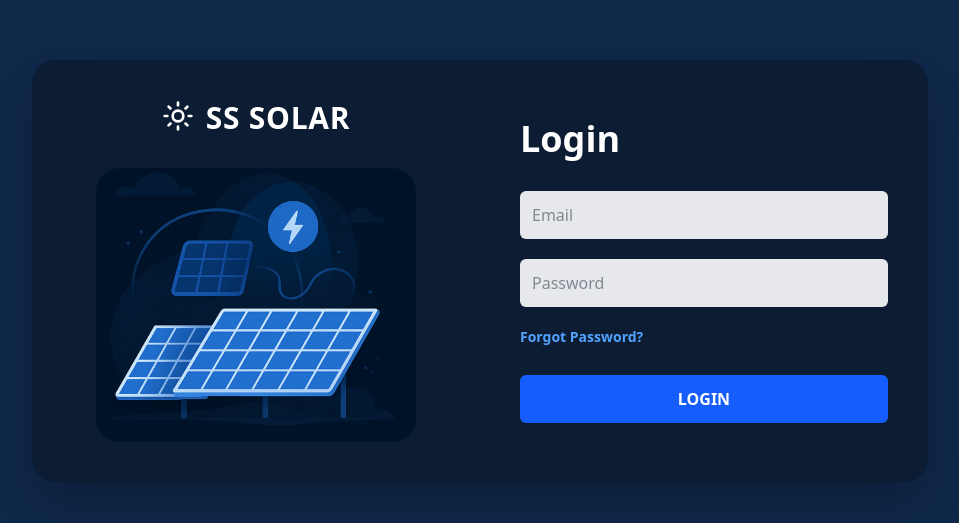
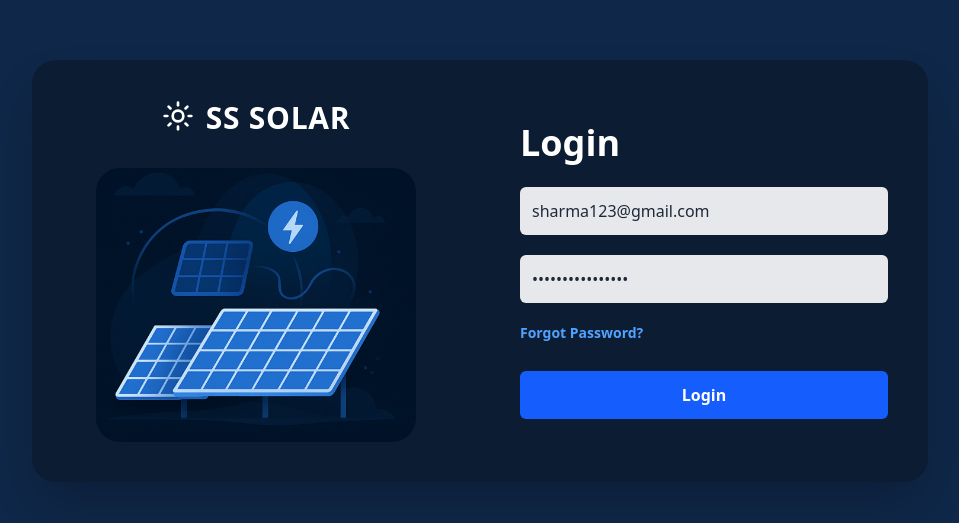
Before and after one commit to NitanSharma/SS-Solar-Management-System, a React app in the folder frontend/: page / in a window 1280 px wide. Shown: the part 129-652 px from the top of the page, without its empty margins (160-1119 px from the left). Built offline with nearby package versions, Linux system fonts and the light colour scheme; the HTML template or start-up script is replaced by a standard one.

Commit message:
Ui feedback in loginpage done

```diff
--- a/frontend/src/pages/LoginPage.jsx
+++ b/frontend/src/pages/LoginPage.jsx
@@ -1,42 +1,76 @@
 import { useState } from "react";
-import { Sun } from "lucide-react";
-import axios from 'axios'
+import { Sun, AlertCircle, CheckCircle } from "lucide-react";
+import axios from "axios";
 import { useNavigate } from "react-router-dom";
 
 export default function LoginPage() {
+  const [email, setEmail] = useState("sharma123@gmail.com");
+  const [password, setPassword] = useState("tiger123sharmaA@");
 
-  const [email, setEmail] = useState("");
-  const [password, setPassword] = useState("");
+  // States for UI feedback
+  const [isLoading, setIsLoading] = useState(false);
+  const [error, setError] = useState("");
+  const [success, setSuccess] = useState("");
 
   const navigate = useNavigate();
 
+  // Reset messages when user types
+  const handleInputChange = (setter) => (e) => {
+    setter(e.target.value);
+    setError("");
+    setSuccess("");
+  };
+
   const submitHandler = async (e) => {
-      e.preventDefault();
-      const admin ={
-        email: email,
-        password: password
-      }
-      console.log(admin);
-      const response = await axios.post(`${import.meta.env.VITE_BASE_URL}/admin/login`, admin);
+    e.preventDefault();
 
-      if(response.status === 200){
-        const data = response.data;
-        console.log(data);
-        // setCaptain(data.token);
-        localStorage.setItem('token', data.token);
-        navigate('/dashboard')
-      }
+    // 1. Client-side Validation (Save server resources)
+    if (!email || !password) {
+      setError("Please fill in all fields.");
+      return;
+    }
 
-      setEmail('');
-      setPassword('');
+    setIsLoading(true);
+    setError("");
+    setSuccess("");
+
+    try {
+      const admin = { email, password };
+
+      const response = await axios.post(
+        `${import.meta.env.VITE_BASE_URL}/admin/login`,
+        admin
+      );
+      console.log(response.data);
+      // 2. Success Handling
+      setSuccess("Login Successful! Redirecting...");
+      localStorage.setItem("token", response.data.token);
+
+      // Slight delay so user sees the success message before redirect
+      setTimeout(() => {
+        navigate("/dashboard");
+      }, 1500);
+
+    } catch (err) {
+      // 3. Robust Error Handling
+      // If server sends a message (like "Invalid credentials"), show that.
+      // Otherwise show a generic error.
+      const errorMessage =
+        err.response?.data?.message ||
+        "Something went wrong. Please try again.";
+      setError(errorMessage);
+      console.error("Login Error:", err);
+    } finally {
+      // 4. Always turn off loading, even if error occurs
+      setIsLoading(false);
     }
+  };
 
   return (
     <div className="min-h-screen flex items-center justify-center bg-[#0f2748]">
+      <div className="bg-[#0b1c33] rounded-3xl flex flex-col md:flex-row overflow-hidden shadow-2xl max-w-4xl w-full">
 
-      <div className="bg-[#0b1c33] rounded-3xl flex flex-col md:flex-row overflow-hidden shadow-2xl max-w-4xl w-full">
         {/* Left Illustration Section */}
-
         <div className="md:w-1/2 flex flex-col justify-center items-center text-white p-10 ">
           <div className="flex gap-3 mb-8">
             <Sun className="w-8 h-8" />
@@ -50,19 +84,31 @@ export default function LoginPage() {
         </div>
 
         {/* Right Login Section */}
-        <div className="md:w-1/2  flex flex-col justify-center p-10">
-          <h2 className="text-white text-4xl font-semibold mb-8">Login</h2>
+        <div className="md:w-1/2 flex flex-col justify-center p-10">
+          <h2 className="text-white text-4xl font-semibold mb-6">Login</h2>
 
-          <form className="flex flex-col gap-5" onSubmit={(e) => submitHandler(e)}>
+          {/* 5. Dynamic Feedback Messages */}
+          {error && (
+            <div className="flex items-center gap-2 p-3 mb-4 text-sm text-red-500 bg-red-100/10 border border-red-500/20 rounded-md">
+              <AlertCircle size={16} />
+              <span>{error}</span>
+            </div>
+          )}
+          {success && (
+            <div className="flex items-center gap-2 p-3 mb-4 text-sm text-green-500 bg-green-100/10 border border-green-500/20 rounded-md">
+              <CheckCircle size={16} />
+              <span>{success}</span>
+            </div>
+          )}
+
+          <form className="flex flex-col gap-5" onSubmit={submitHandler}>
             <div>
               <input
                 type="email"
                 placeholder="Email"
                 className="w-full p-3 rounded-md outline-none bg-white/90 text-gray-800 focus:ring-2 focus:ring-blue-500"
                 value={email}
-                onChange={(e) => {
-                setEmail(e.target.value)}
-               }
+                onChange={handleInputChange(setEmail)}
               />
             </div>
             <div>
@@ -71,9 +117,10 @@ export default function LoginPage() {
                 placeholder="Password"
                 className="w-full p-3 rounded-md outline-none bg-white/90 text-gray-800 focus:ring-2 focus:ring-blue-500"
                 value={password}
-                onChange={(e) => setPassword(e.target.value)}
+                onChange={handleInputChange(setPassword)}
               />
             </div>
+
             <div className="flex justify-between items-center text-sm">
               <a
                 href="#"
@@ -85,13 +132,20 @@ export default function LoginPage() {
 
             <button
               type="submit"
-              className="bg-blue-600 hover:bg-blue-700 text-white rounded-md py-3 font-semibold mt-2 transition-all"
+              className={`bg-blue-600 hover:bg-blue-700 text-white rounded-md py-3 font-semibold mt-2 transition-all flex justify-center items-center ${
+                isLoading ? "opacity-70 cursor-not-allowed" : ""
+              }`}
+              disabled={isLoading}
             >
-              LOGIN
+              {isLoading ? (
+                // Optional: You can add a spinner icon here
+                <span>Logging in...</span>
+              ) : (
+                "Login"
+              )}
             </button>
           </form>
         </div>
-
       </div>
     </div>
   );
```
